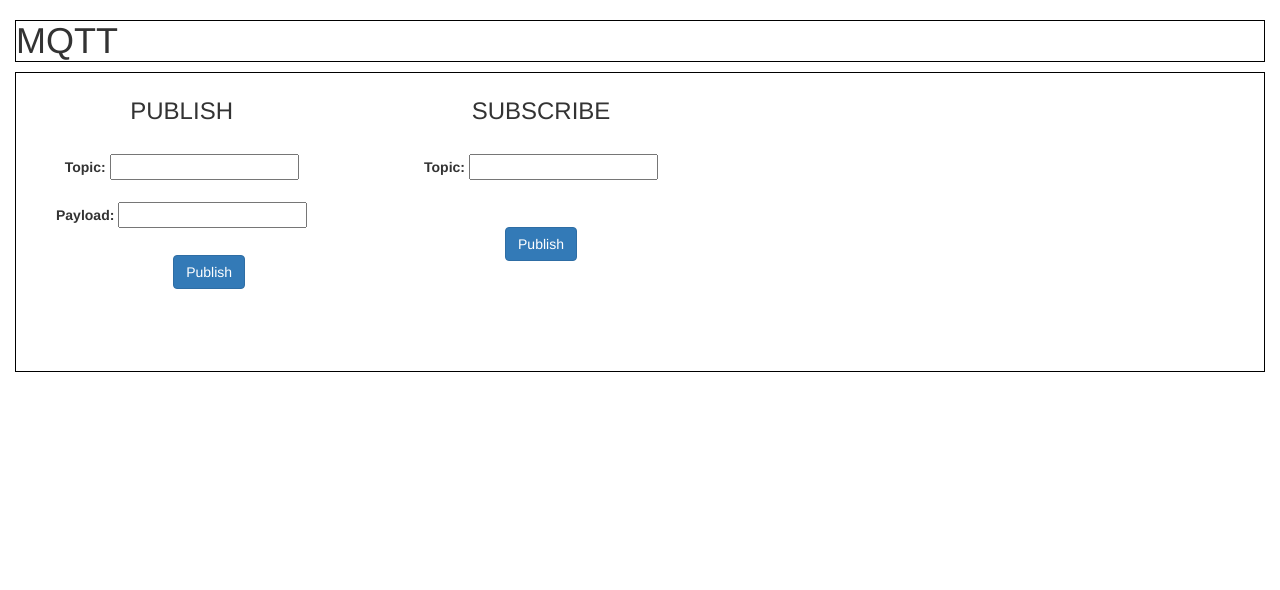
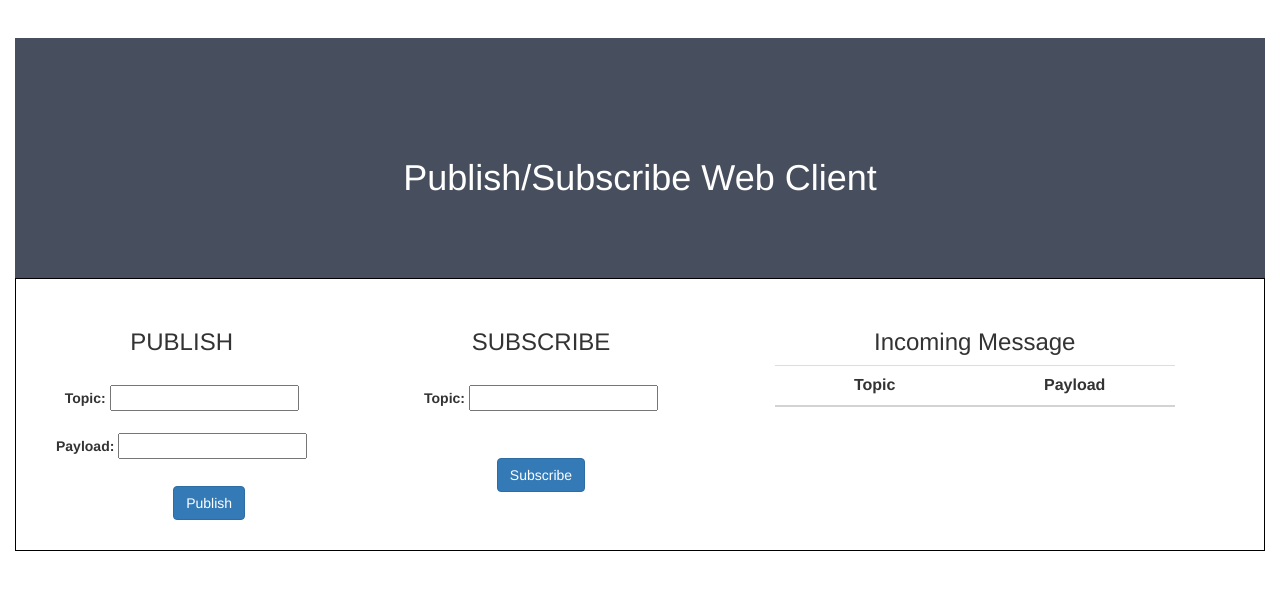
Before and after one commit to christ5013/SDElective1-paho-mqtt-python, a website with bundled scripts: page publish-subscribe Web Client/index.html in a window 1280 px wide. Built offline with nearby package versions, Linux system fonts and the light colour scheme; no server answers.

Commit message:
humana ang UI sa number 3

```diff
--- a/publish-subscribe Web Client/index.css
+++ b/publish-subscribe Web Client/index.css
@@ -1,5 +1,16 @@
+.container-fluid {
+    padding-top: 70px;
+    padding-bottom: 70px;
+  }
+  .bg-2 {
+    background-color: #474e5d;
+    color: #ffffff;
+  }
+  .mt-5{
+      margin-top:3%;
+  }
 h1 {
-    border: 1px solid black;
+    margin-top: 50px;
 }
 
 .row {
@@ -11,8 +22,26 @@ div.form-group {
     border: 1px solid black;
     /* padding: 20px; */
     width: 100%;
-    height: 300px;
+    /* height: 300px; */
 }
 #container{
 display: flex;
 }
+th{
+    border-top: none;
+    border-bottom: none;
+}
+/*table, th,td{
+    border: 1px solid gray;
+} */
+th,td{
+    border-bottom: 2px solid lightgrey;
+    width: 200px;
+    text-align:center;
+}
+table{
+    width: 100px;
+}
+/* table{
+    border-collapse: collapse;
+} */
--- a/publish-subscribe Web Client/index.html
+++ b/publish-subscribe Web Client/index.html
@@ -17,31 +17,52 @@
     <link rel="stylesheet" href="index.css">
 </head>
 <body>
-    <div class="col-sm-12">
-        <h1>MQTT</h1>
+
+
+
+    <div class="col-sm-12 mt-5" >
+        <div class="container-fluid bg-2 text-center">
+            <center>
+                <h1>Publish/Subscribe Web Client</h1>
+
+            </center>
+          </div>
         <div id="container"  class="form-group container">
-            <div class="row" style="margin-left: 20px; text-align: center;">
+            <div class="row" style="margin-left: 20px; text-align: center; margin-top: 25px;">
                 <h3>PUBLISH</h3>
                 <br>
                 <label >Topic:</label>
-               <input id="topic-input" type="text"><br><br>
+               <input id="publishTopic" type="text"><br><br>
                <label >Payload: </label>
-               <input id="payload-input" type="text">
+               <input id="publishPayload" type="text">
                <br><br>
             <div class="row" style="margin-left: 40px;" >
-                <button id="pub-button" class="btn btn-primary" value="">Publish</button>
+                <button id="pub-button" class="btn btn-primary" >Publish</button>
             </div>
+            <br>
             </div>
 
-            <div class="row" style="margin-left: 10%; text-align: center;">
+            <div class="row" style="margin-left: 10%; text-align: center;margin-top: 25px;">
                 <h3>SUBSCRIBE</h3>
                 <br>
                 <label >Topic:</label>
-               <input id="topic-input" type="text"><br><br>
+               <input id="subscribe-input" type="text"><br><br>
                <br>
                <div class="row">
-                   <button id="pub-button" class="btn btn-primary" value="">Publish</button>
+                   <button id="sub-button" class="btn btn-primary" >Subscribe</button>
                </div>
+            </div >
+
+            <div class="row" style="margin-left: 10%; text-align: center; margin-top: 25px;">
+                <center>
+                    <h3>Incoming Message</h3>
+                </center>
+                <table id="messageTable" class ="table">
+                    <tr>
+                        <th>Topic</th>
+                        <th>Payload</th>
+                    </tr>
+                </table>
             </div>
 
         </div>
--- a/publish-subscribe Web Client/index.js
+++ b/publish-subscribe Web Client/index.js
@@ -1,5 +1,6 @@
 console.log("index.js");
 
+// var mqtt = require('mqtt');
 // var client  = mqtt.connect({ host:'test.mosquitto.org', port: 8081})
 // or
 var client  = mqtt.connect('wss://test.mosquitto.org:8081/mqtt')
@@ -7,27 +8,49 @@ var client  = mqtt.connect('wss://test.mosquitto.org:8081/mqtt')
 // var client  = mqtt.connect({ host:'mqtt.eclipse.org/mqtt', port: 443})
 // or
 // var client  = mqtt.connect('wss://mqtt.eclipse.org:443/mqtt')
+  client.on('connect', function () {
+    $('#sub-button').on('click', function(){
+      var publish_topic_input =$('#publishTopic').val();
+      var publishPayload = $('#publishPayload').val();
+      var subscribe_input = $('#subscribe-input').val();
+      if (publish_topic_input == subscribe_input){
+        $('#pub-button').on('click',function(){
+          $('#messageTable').append(`<tr><td>${publish_topic_input}</td><td>${publishPayload}</td></tr>`);
+          client.publish(publish_topic_input, publishPayload)
+          // publish_topic_input =""
+          // publishPayload ="";
 
-client.on('connect', function () {
-    console.log('connected')
-  client.subscribe('junrey/messages', function (err) {
+        })
+      }
+    })
+  client.subscribe('messages', function (err) {
     if (!err) {
-      client.publish('junrey/messages', 'Hello mqtt')
+      client.publish('messages', 'hello mqtt')
     }
   })
 })
 
-client.on('message', function (topic, message) {
+client.on('message', function (publish_topic_input, publishPayload) {
   // message is Buffer
-  console.log(message.toString())
+  console.log(publish_topic_input.toString())
 //   client.end()
 })
 
-var pub_button = document.getElementById('pub-button');
-var pub_input = document.getElementById('pub-input');
-pub_button.addEventListener('click', () => {
-  // console.log('clicked');
-  // console.log(pub_input.value);
-  client.publish('junrey/messages', pub_input.value)
-  pub_input.value = "";
-})
+
+
+
+
+
+// pub_button.addEventListener('click', () => {
+//   var table = document.getElementsByClassName('table');
+//   var messageHolder = table.append(`<tr><td>${publish_topic_input}</td><td>${publishPayload}</td></tr>`)
+//   client.publish('messages', messageHolder)
+//   pub_input.value = "";
+// })
+
+// $('#pub-button').on('click',function(){
+//   var table = document.getElementsByClassName('table');
+//   var messageHolder = table.prepend(`<tr><td>${publish_topic_input}</td><td>${publishPayload}</td></tr>`)
+//   client.publish('messages', messageHolder)
+//   pub_input.value = "";
+// })
```
Also changed, not shown: 1 other file.
